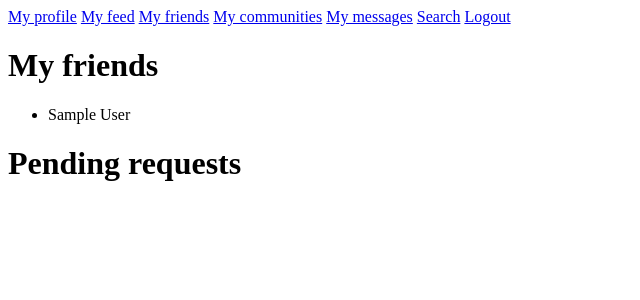
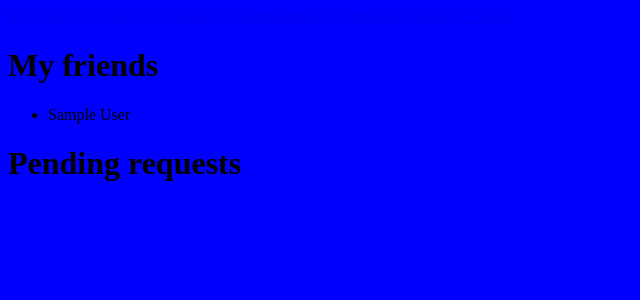
Before and after one commit to lexach91/Django-social-network-PP4, a Django app: page /friends/my-friends/ in a window 1280 px wide. Shown: the top 300 px of the page, without its empty margins (0-640 px from the left). Run offline with Django 3.2, Linux system fonts and the light colour scheme; a user stored in the database is signed in; tables that the repository leaves empty hold one stand-in row (values such as "Sample post").

Commit message:
Connect base.css and base.js to base.html

```diff
--- a/social_network/settings.py
+++ b/social_network/settings.py
@@ -151,6 +151,7 @@ USE_TZ = True
 # https://docs.djangoproject.com/en/3.2/howto/static-files/
 
 STATIC_URL = '/static/'
+STATICFILES_DIRS = [os.path.join(BASE_DIR, 'static')]
 
 # Default primary key field type
 # https://docs.djangoproject.com/en/3.2/ref/settings/#default-auto-field
--- a/static/css/base.css
+++ b/static/css/base.css
@@ -0,0 +1,3 @@
+body {
+    background-color: blue;
+}
--- a/static/js/base.js
+++ b/static/js/base.js
@@ -0,0 +1 @@
+console.log('base.js');
--- a/templates/base.html
+++ b/templates/base.html
@@ -16,6 +16,7 @@
     {% endblock %}
 
     {% block corecss %}
+    <link rel="stylesheet" href="{% static 'css/base.css' %}">
     {% endblock %}
 
     <title>Document</title>
@@ -39,6 +40,7 @@
     {% endblock %}
 
     {% block corejs %}
+    <script src="{% static 'js/base.js' %}"></script>
     {% endblock %}
 
 </body>
```
